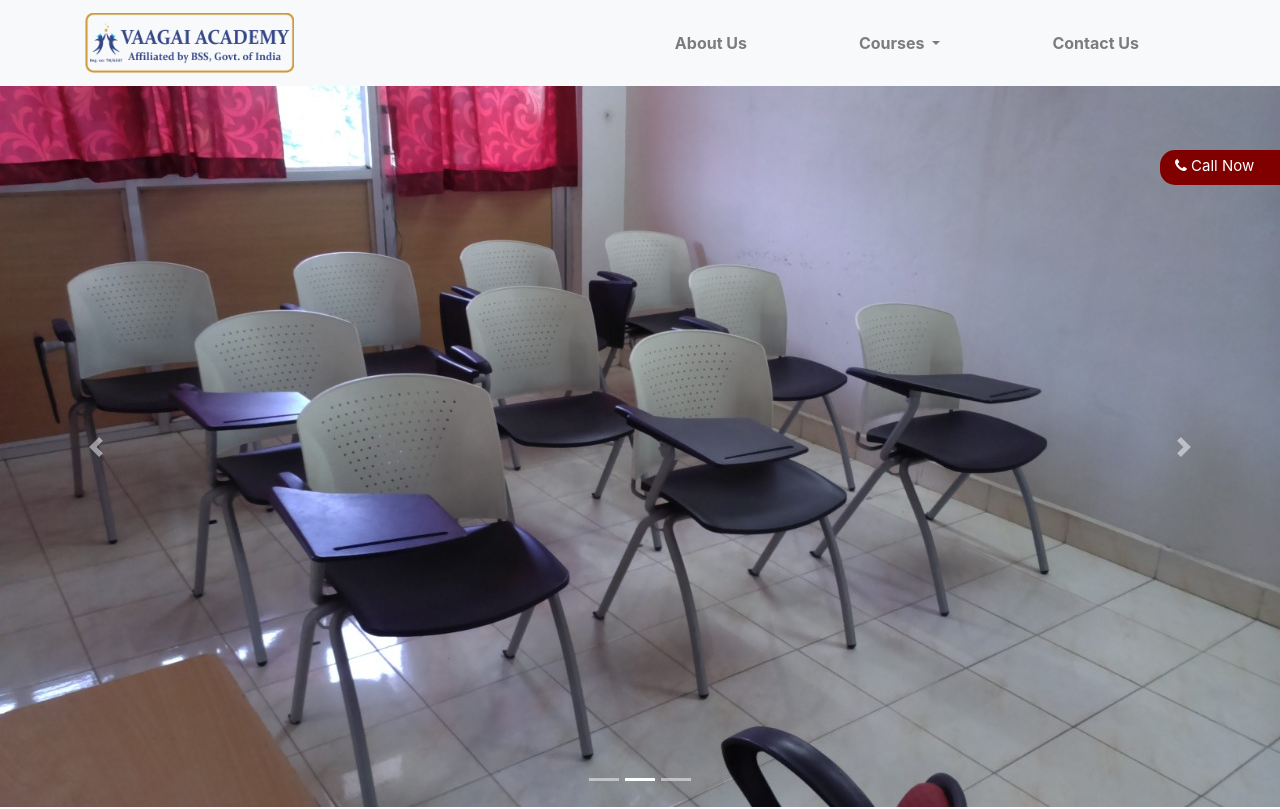
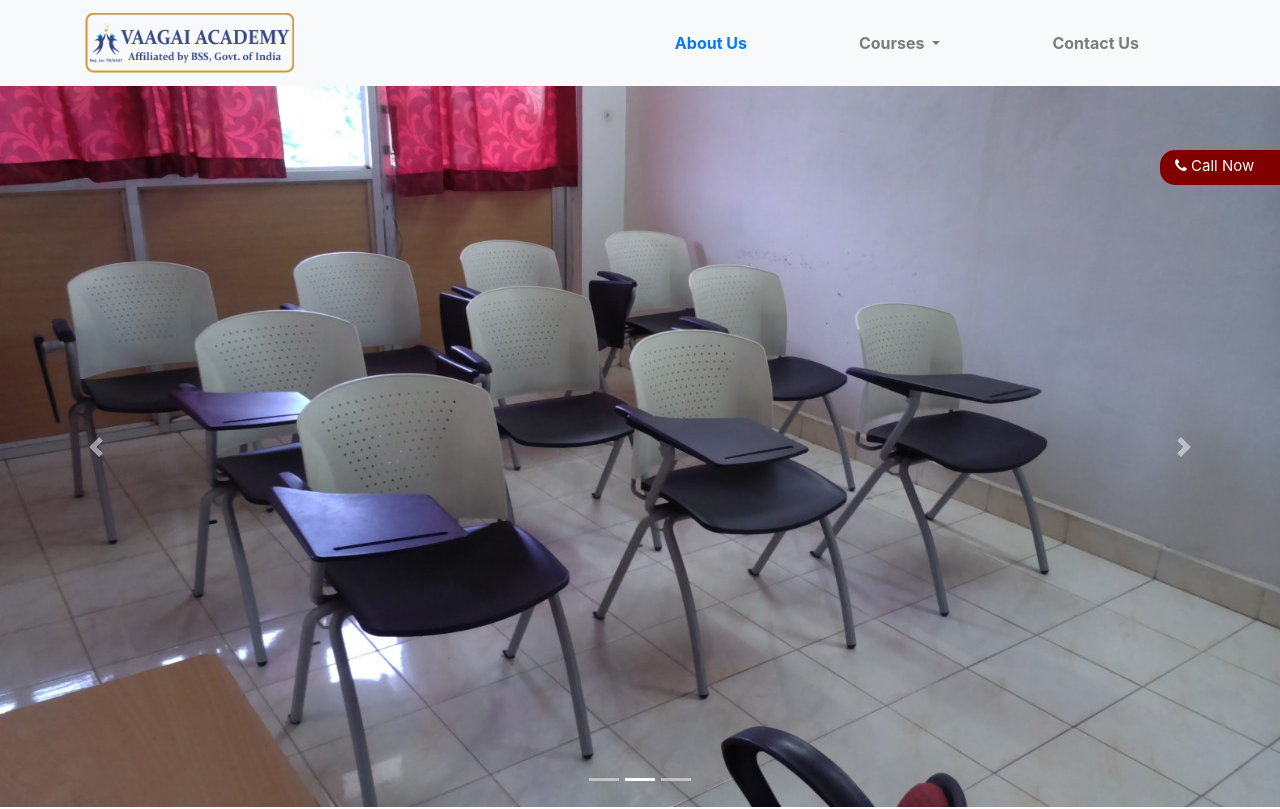
Before and after one commit to viacademy/Website, a plain HTML site: page index.html in a window 1280 px wide. Shown: the top 809 px of the page. Drawn offline with Linux system fonts and the light colour scheme.

Commit message:
Update index.html

```diff
--- a/index.html
+++ b/index.html
@@ -21,7 +21,7 @@
     <div class="collapse navbar-collapse" id="navbarNavDropdown">
         <ul class="navbar-nav ml-auto">
             <li class="nav-item px-5">
-                <a class="nav-link" href="aboutus.html" style="font-weight: bold;">About Us</a>
+                <a class="nav-link text-primary" href="aboutus.html" style="font-weight: bold;">About Us</a>
             </li>
             <li class="nav-item dropdown px-5">
                 <a class="nav-link dropdown-toggle" href="#" id="navbarDropdownMenuLink" data-toggle="dropdown" aria-haspopup="true" aria-expanded="false" style="font-weight: bold;"> Courses </a>
```
